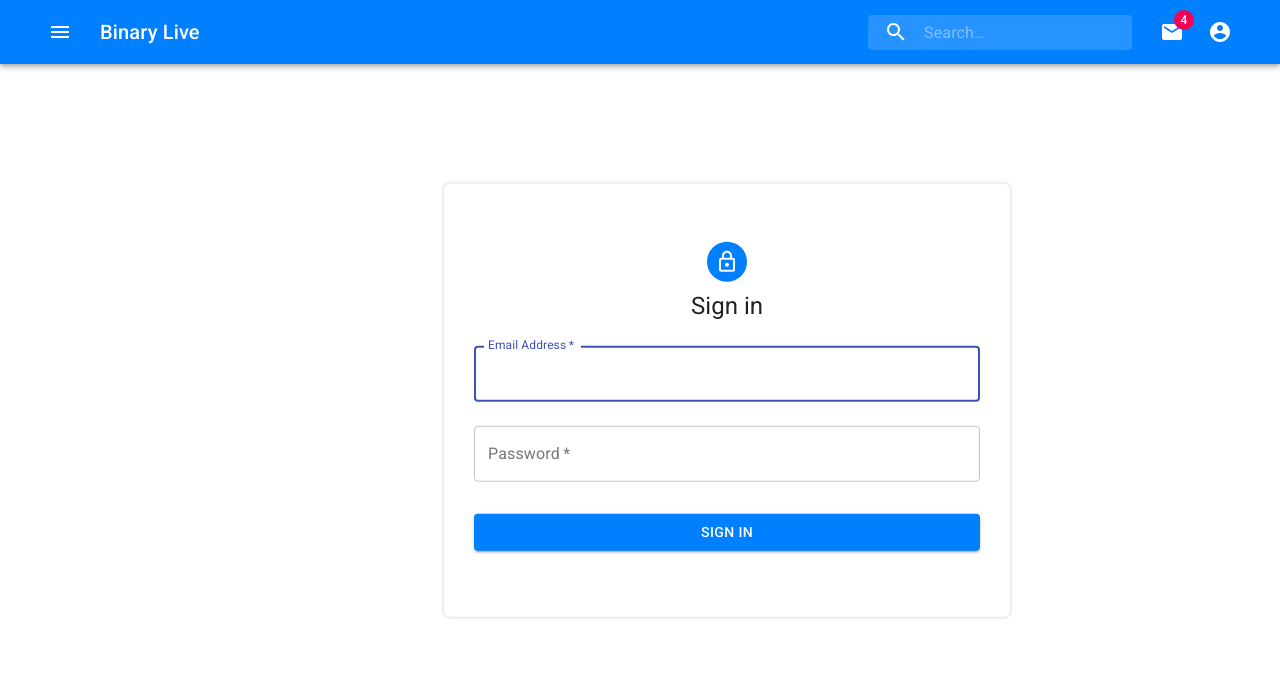
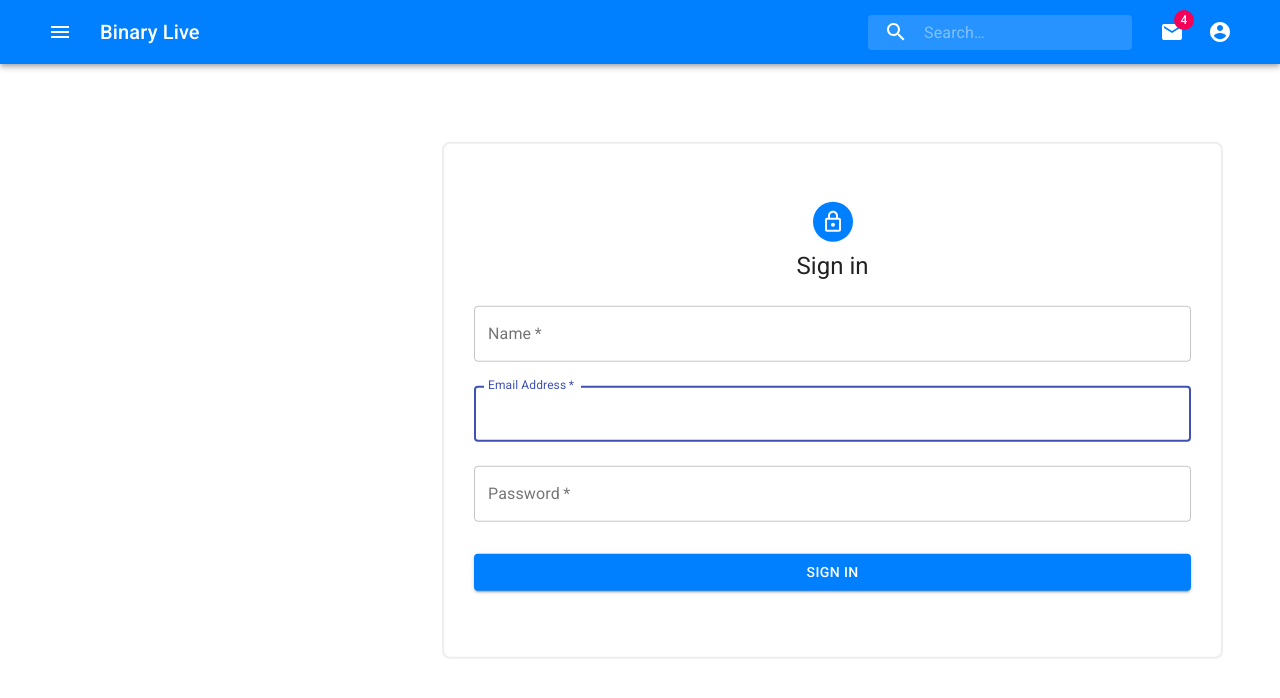
Before and after one commit to rootFaheem/binary-live, a React (Create React App) app in the folder client/: page / in a window 1280 px wide. Shown: the top 698 px of the page. Built offline with nearby package versions, Linux system fonts and the light colour scheme.

Commit message:
must provide query string

```diff
--- a/client/src/app/forms/login.form.js
+++ b/client/src/app/forms/login.form.js
@@ -50,10 +50,20 @@ const styles = theme => ({
 
 class SignIn extends Component {
   state = {
+    name: "",
     email: "",
     password: "",
+
+    nameError: "",
     emailError: "",
     passwordError: ""
+  };
+
+  nameChangedhandler = e => {
+    this.setState({
+      name: e.target.value,
+      nameError: ""
+    });
   };
 
   emailChangedhandler = e => {
@@ -73,7 +83,7 @@ class SignIn extends Component {
   signInHandler = e => {
     e.preventDefault();
 
-    const { email, password, name } = this.state;
+    const { name, email, password } = this.state;
 
     // if (email === "") {
     //   return this.setState({
@@ -97,14 +107,18 @@ class SignIn extends Component {
         createUser: (userInput: {
           name: "${name}",
           email: "${email}",
-          password: "${password}"
-        })
+          password: "${password}",
+          type: "login"
+        }) {
+          _id
+          email
+        }
       }
       `
     };
 
     console.log("data", graphqlQuery);
-    this.props.loginUserAction(graphqlQuery);
+    this.props.loginUserAction(JSON.stringify(graphqlQuery));
   };
 
   render() {
@@ -130,6 +144,24 @@ class SignIn extends Component {
               margin="normal"
               required
               fullWidth
+              id="name"
+              label="Name"
+              name="name"
+              autoComplete="name"
+              autoFocus
+              onChange={this.nameChangedhandler}
+              helperText={
+                this.state.nameError ? (
+                  <span className={classes.error}> {this.state.nameError}</span>
+                ) : null
+              }
+            />
+
+            <TextField
+              variant="outlined"
+              margin="normal"
+              required
+              fullWidth
               id="email"
               label="Email Address"
               name="email"
@@ -145,6 +177,7 @@ class SignIn extends Component {
                 ) : null
               }
             />
+
             <TextField
               variant="outlined"
               margin="normal"
--- a/client/src/store/sagas/auth.saga.js
+++ b/client/src/store/sagas/auth.saga.js
@@ -8,22 +8,22 @@ import {
 import * as types from "../action.types";
 
 export function* loginSaga(payload) {
-  if (payload.user.type === "login") {
-    const response = yield call(loginUserService, payload);
+  // if (payload.user.type === "login") {
+  const response = yield call(loginUserService, payload);
 
-    if (response.isLoggedIn) {
-      yield put({ type: types.LOGIN_USER_SUCCESS, response });
-    } else if (response.success === false) {
-      yield put({ type: types.LOGIN_USER_ERROR, response });
-    }
-  } else if (payload.user.type === "authCheck") {
-    try {
-      const response = yield call(authCheckService, payload);
-      yield put({ type: types.LOGIN_USER_SUCCESS, response });
-    } catch (error) {
-      yield put({ type: types.LOGIN_USER_ERROR, error });
-    }
+  if (response.isLoggedIn) {
+    yield put({ type: types.LOGIN_USER_SUCCESS, response });
+  } else if (response.success === false) {
+    yield put({ type: types.LOGIN_USER_ERROR, response });
   }
+  // } else if (payload.user.type === "authCheck") {
+  //   try {
+  //     const response = yield call(authCheckService, payload);
+  //     yield put({ type: types.LOGIN_USER_SUCCESS, response });
+  //   } catch (error) {
+  //     yield put({ type: types.LOGIN_USER_ERROR, error });
+  //   }
+  // }
 }
 
 export function* logoutUserSaga() {
--- a/client/src/store/services/authService.services.js
+++ b/client/src/store/services/authService.services.js
@@ -12,9 +12,12 @@ export const authCheckService = () => {
 };
 
 export const loginUserService = request => {
+  console.log("API Hit::", request.data);
+
   return axios
-    .post("/api/auth/login", request.user)
+    .post("/graphql", request.user)
     .then(response => {
+      console.log("response from server::", response);
       return response.data;
     })
     .catch(err => {
```
